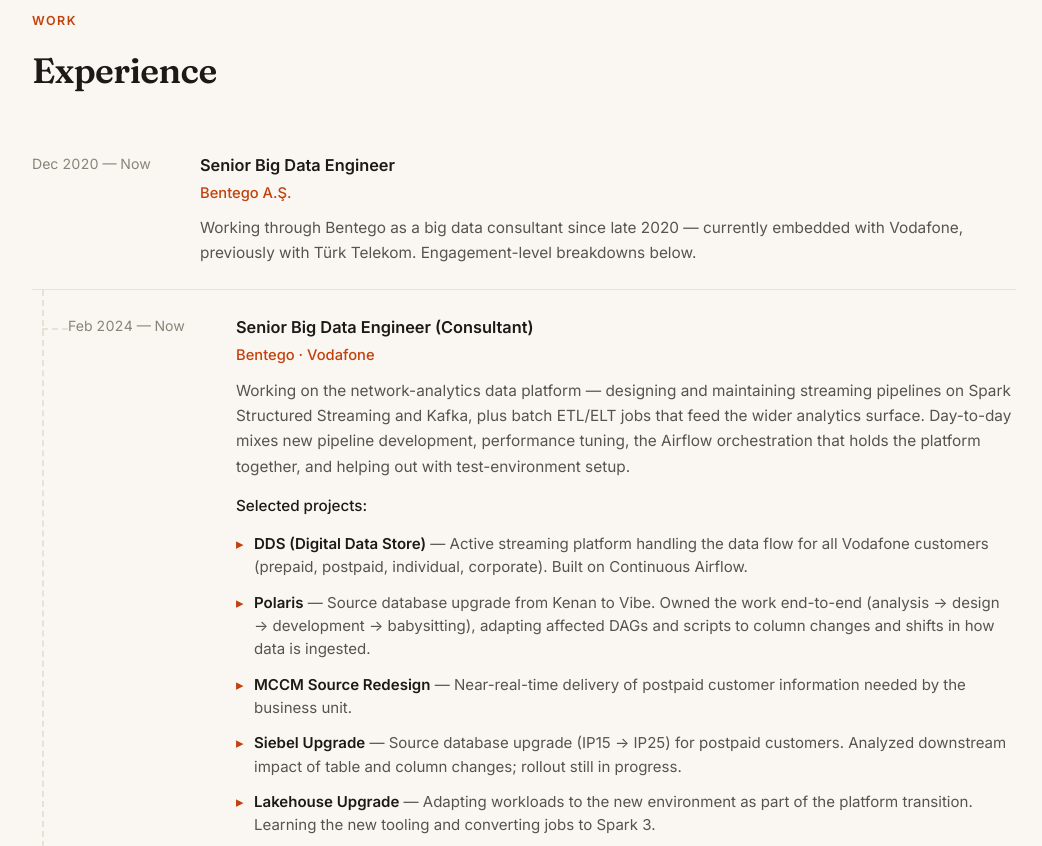
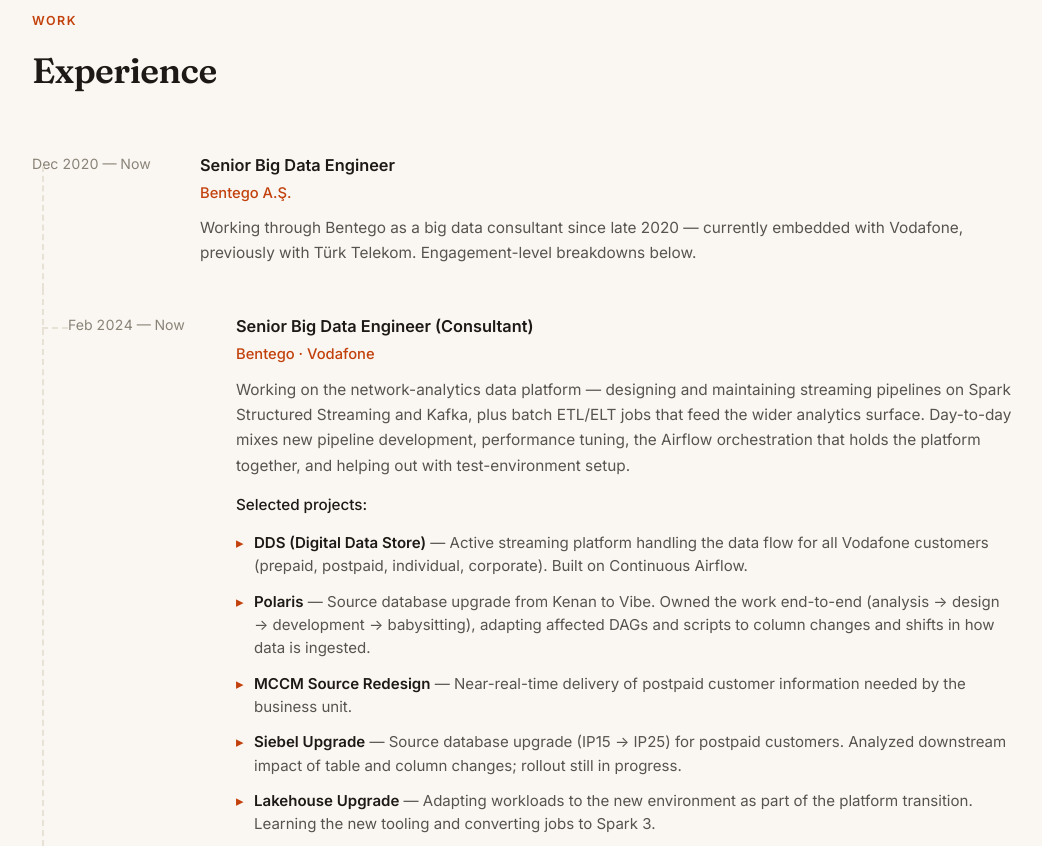
Before and after one commit to erhanozgen/erhanozgen.github.io, a plain HTML site: page index.html in a window 1280 px wide. Shown: the part 1120-1966 px from the top of the page, without its empty margins (116-1158 px from the left). Drawn offline with Linux system fonts and the light colour scheme.

Commit message:
Extend dashed spine up to Bentego date; remove horizontal lines between parent/sub-engagements

```diff
--- a/index.html
+++ b/index.html
@@ -434,6 +434,23 @@
     .exp-subgroup > .exp-item:last-child {
       border-bottom: 1px solid var(--border);
     }
+    /* Bentego parent item: no bottom separator, dashed spine extends down toward subgroup */
+    .exp-item.exp-parent {
+      position: relative;
+      border-bottom: none;
+    }
+    .exp-item.exp-parent::before {
+      content: '';
+      position: absolute;
+      left: 10px;
+      top: 38px;
+      bottom: 0;
+      border-left: 2px dashed var(--border);
+    }
+    /* Drop the horizontal separator between sub-engagements (Vodafone / TT) */
+    .exp-subgroup > .exp-item:not(:last-child) {
+      border-bottom: none;
+    }
     .exp-date {
       color: var(--text-muted);
       font-size: 0.88rem;
@@ -628,6 +645,7 @@
       .exp-subgroup { padding-left: 22px; }
       .exp-subgroup > .exp-item::before { left: -18px; }
       .exp-subgroup > .exp-item::after { left: -18px; width: 18px; }
+      .exp-item.exp-parent::before { left: 4px; top: 24px; }
       .exp-date { order: 2; }
     }
 
@@ -708,7 +726,7 @@
     <p class="section-label">Work</p>
     <h2>Experience</h2>
 
-    <div class="exp-item">
+    <div class="exp-item exp-parent">
       <div class="exp-date">Dec 2020 — Now</div>
       <div class="exp-content">
         <h3>Senior Big Data Engineer</h3>
```
